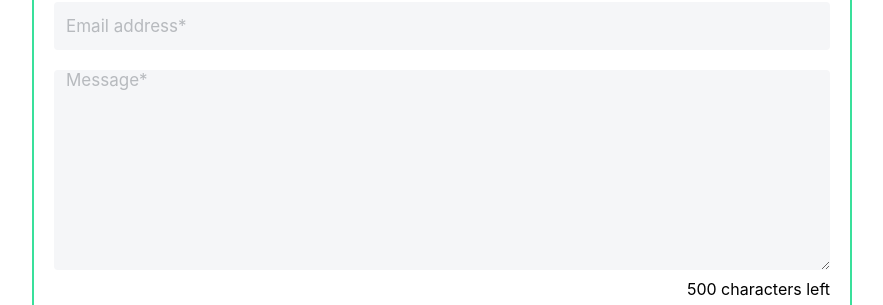
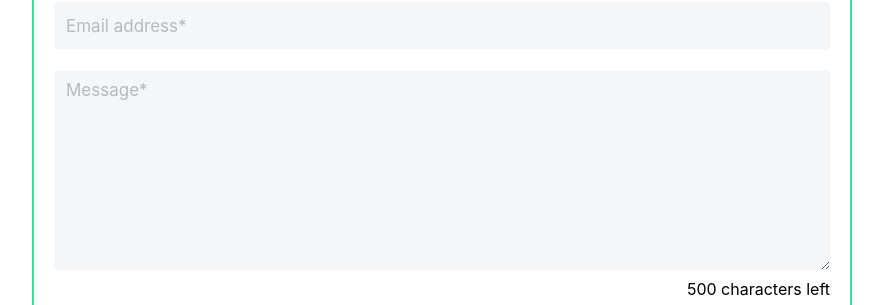
Before and after one commit to ousmanebarry/me, a Next.js app: page / in a window 1280 px wide. Both pictures are taken after a click on the element "Contact Me". Shown: the part 495-800 px from the top of the page, without its empty margins (198-1081 px from the left). Built offline with nearby package versions, Linux system fonts and the light colour scheme.

Commit message:
Update Home.module.css

```diff
--- a/styles/Home.module.css
+++ b/styles/Home.module.css
@@ -137,13 +137,10 @@
 	max-width: 100%;
 	min-height: 200px;
 	height: 200px;
-	max-height: 400px;
+	max-height: 500px;
 	margin-bottom: 5px;
-}
-
-.message::placeholder {
-	line-height: normal;
-	margin-top: 16px;
+	padding-top: 10px;
+	padding-bottom: 10px;
 }
 
 .message::placeholder,
@@ -286,6 +283,9 @@
 }
 
 .repo span {
+	display: flex;
+	justify-content: center;
+	align-items: center;
 	font: inherit;
 	color: #57606a;
 	border: solid 1.8px #d0d7de;
```
